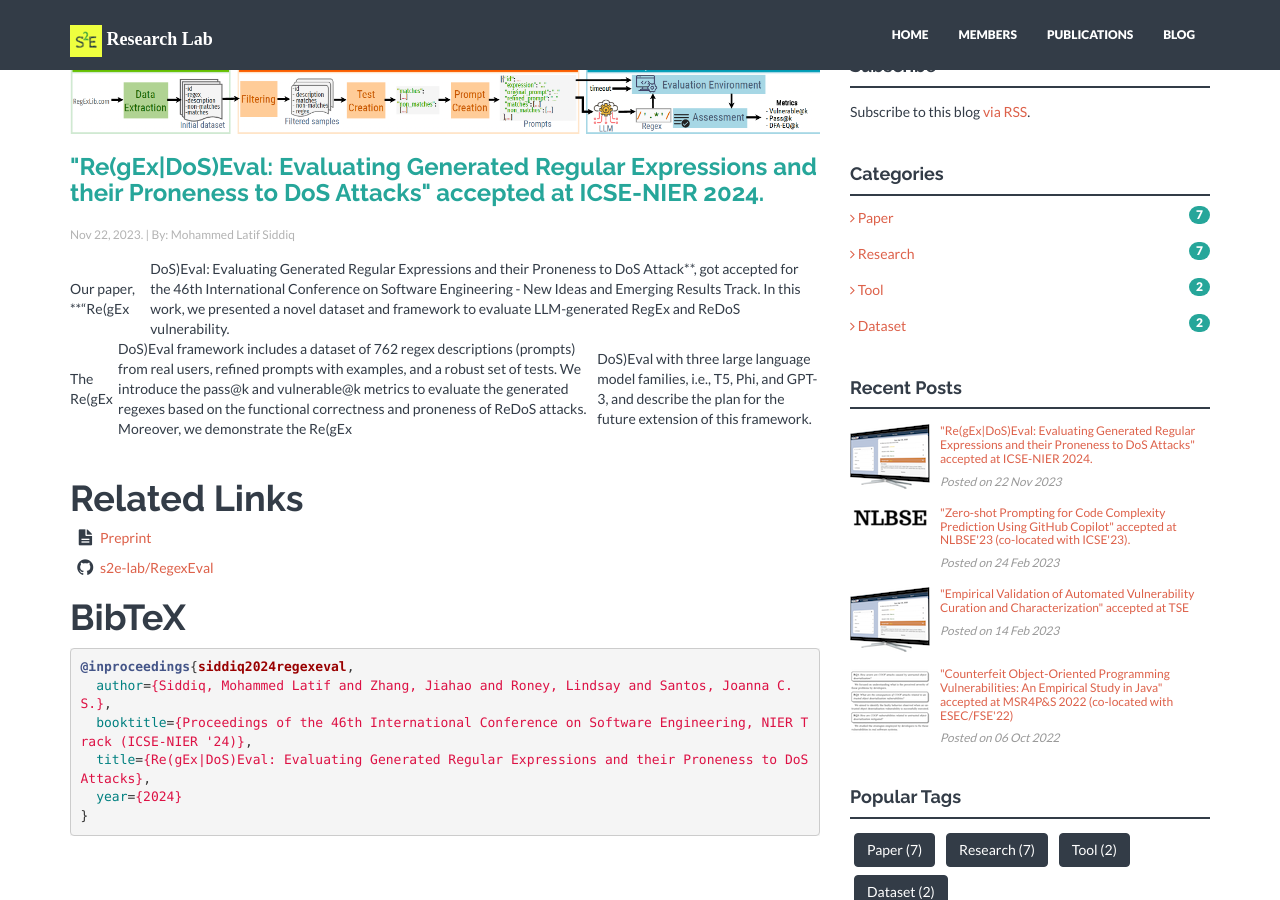
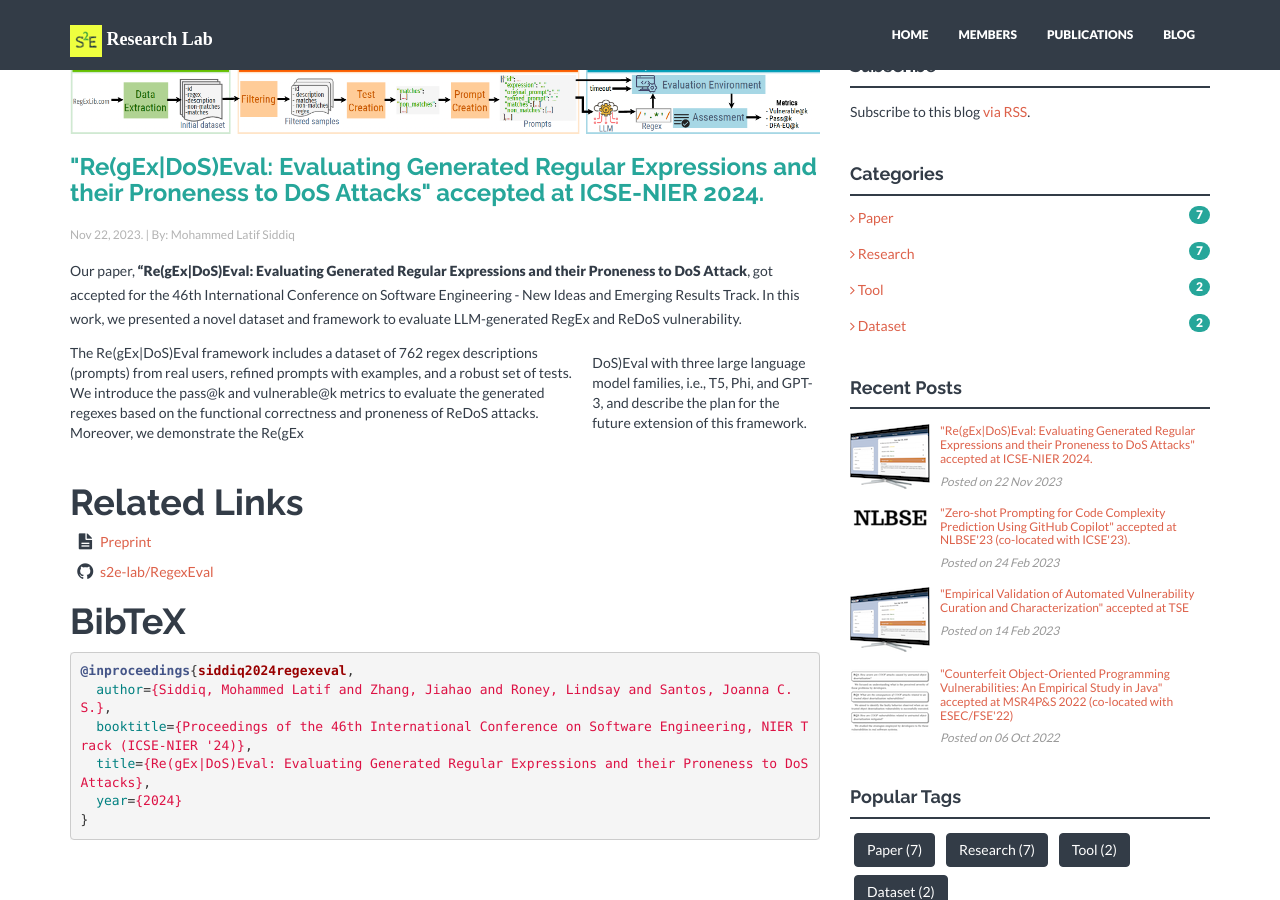
Before and after one commit to s2e-lab/s2e-lab.github.io, a Jekyll site: the page built from _posts/2023-11-22-icse-nier-2024.md, in a window 1280 px wide and 900 px high, scrolled down 372 px. Built offline with Jekyll 4.4.1, drawn with Linux system fonts in a browser that asks for light colours; nearby versions of some CDN libraries; some web fonts are replaced; a style sheet for code colours, icons or effects is not loaded.

```diff
--- a/_posts/2023-11-22-icse-nier-2024.md
+++ b/_posts/2023-11-22-icse-nier-2024.md
@@ -12,6 +12,6 @@ paper_id: icse-2024-nier
 excerpt: "Our paper, \"Re(gEx|DoS)Eval: Evaluating Generated Regular Expressions and their Proneness to DoS Attack\", got accepted for The 46th International Conference on Software Engineering - New Ideas and Emerging Results Track."
 ---
 
-Our paper, **"Re(gEx|DoS)Eval: Evaluating Generated Regular Expressions and their Proneness to DoS Attack**, got accepted for the 46th International Conference on Software Engineering - New Ideas and Emerging Results Track. In this work, we presented a novel dataset and framework to evaluate LLM-generated RegEx and ReDoS vulnerability.
+Our paper, **"Re(gEx\|DoS)Eval: Evaluating Generated Regular Expressions and their Proneness to DoS Attack**, got accepted for the 46th International Conference on Software Engineering - New Ideas and Emerging Results Track. In this work, we presented a novel dataset and framework to evaluate LLM-generated RegEx and ReDoS vulnerability.
 
-The Re(gEx|DoS)Eval framework includes a dataset of 762 regex descriptions (prompts) from real users, refined prompts with examples, and a robust set of tests. We introduce the pass@k and vulnerable@k metrics to evaluate the generated regexes based on the functional correctness and proneness of ReDoS attacks. Moreover, we demonstrate the Re(gEx|DoS)Eval with three large language model families, i.e., T5, Phi, and GPT-3, and describe the plan for the future extension of this framework.
+The Re(gEx\|DoS)Eval framework includes a dataset of 762 regex descriptions (prompts) from real users, refined prompts with examples, and a robust set of tests. We introduce the pass@k and vulnerable@k metrics to evaluate the generated regexes based on the functional correctness and proneness of ReDoS attacks. Moreover, we demonstrate the Re(gEx|DoS)Eval with three large language model families, i.e., T5, Phi, and GPT-3, and describe the plan for the future extension of this framework.
```
